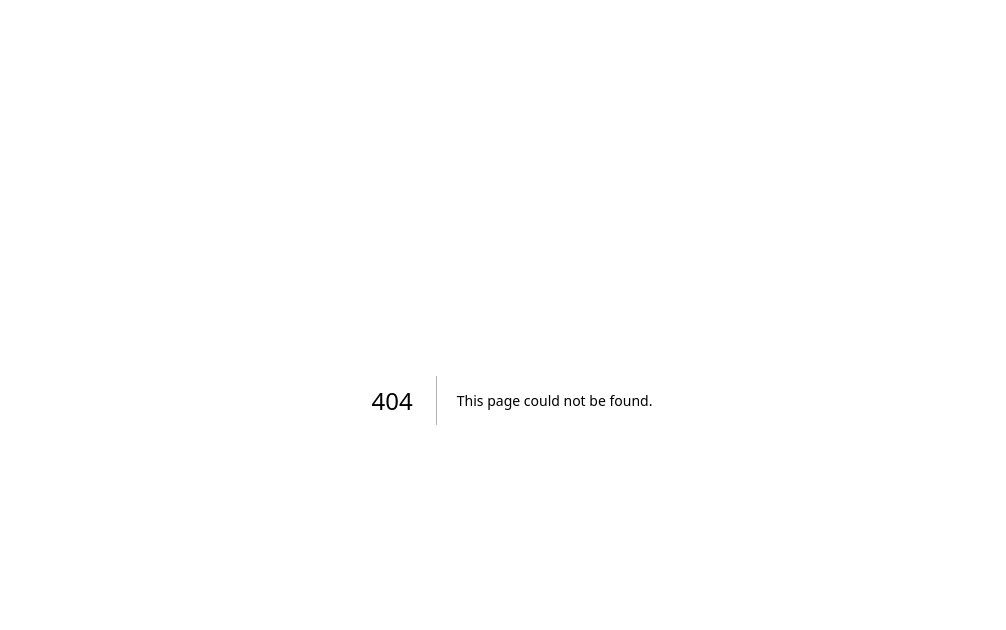
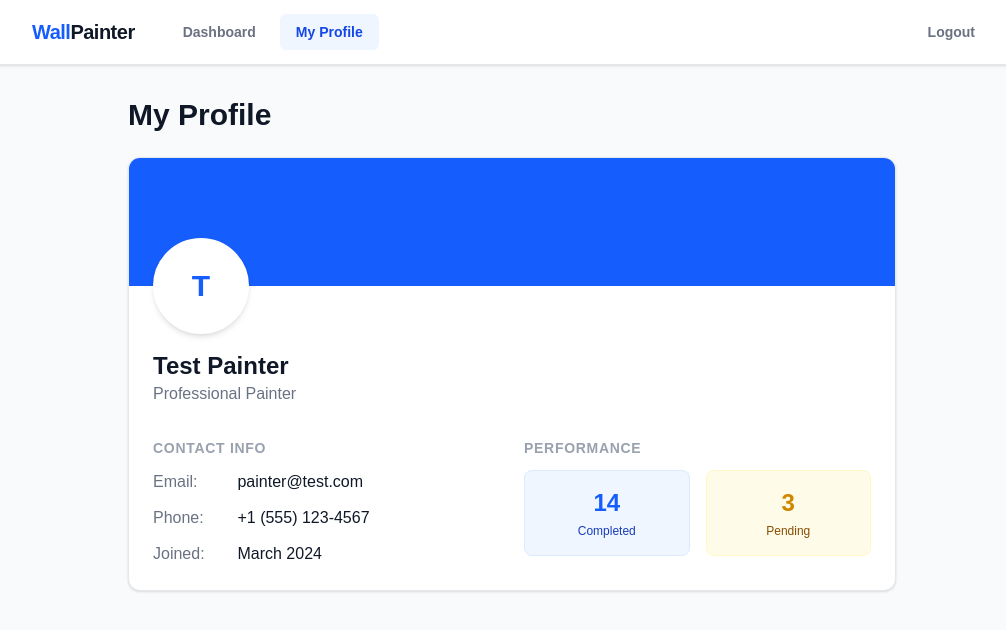
Before and after one commit to MayankMohit/Wall-Painting-App, a Next.js app: page /painter/profile in a window 1280 px wide. Before the commit this address had no page. Shown: the top 630 px of the page, without its empty margins (128-1134 px from the left). Built offline with nearby package versions, Linux system fonts and the light colour scheme.

Commit message:
feat: complete painter workflow UI and global layout

```diff
--- a/src/app/painter/dashboard/page.tsx
+++ b/src/app/painter/dashboard/page.tsx
@@ -20,17 +20,17 @@
   const [isLoading, setIsLoading] = useState(true);
 
   useEffect(() => {
-    // ---------------------------------------------------------
-    // DUMMY DATA FOR FRONTEND TESTING
-    // ---------------------------------------------------------
-    // Faking an 800ms network request so you can see the loading state
+    let isMounted = true; // Tracks if the component is currently visible
 
-    console.log("Dashboard mounted, starting timer..."); // <-- ADDED FOR DEBUGGING
+    const fetchJobs = async () => {
+      // 1. Force loading state to true whenever this runs
+      setIsLoading(true);
 
-    const timer = setTimeout(() => {
-      // console.log("Timer finished, setting jobs..."); // <-- ADDED FOR DEBUGGING
+      // 2. Simulate the API delay (or eventually use real await fetch('/api/jobs'))
+      await new Promise(resolve => setTimeout(resolve, 800));
 
-    // setTimeout(() => {
+      // 3. ONLY update the state if the user hasn't clicked away
+      if (isMounted) {
         setJobs([
           {
             _id: 'job_1042',
@@ -50,8 +50,16 @@
           },
         ]);
         setIsLoading(false);
-    }, 800);
-    return () => {clearTimeout(timer)}; // Cleanup timeout on unmount
+      }
+    };
+
+    fetchJobs();
+
+    // Cleanup: If the component unmounts, just flip the flag.
+    // This stops React from trying to update state on a page that isn't there!
+    return () => {
+      isMounted = false;
+    };
   }, []);
 
   return (
@@ -107,7 +115,6 @@
                 >
                   View Details
                 </Link>
-                {/* Links directly to the Submission form */}
 
               </div>
             </div>
--- a/src/app/painter/jobs/[jobId]/page.tsx
+++ b/src/app/painter/jobs/[jobId]/page.tsx
@@ -29,6 +29,8 @@
   const [isLoading, setIsLoading] = useState(true);
 
   useEffect(() => {
+    let isMounted = true; // Safety flag for Next.js routing
+
     // ---------------------------------------------------------
     // REAL API LOGIC (Matches Step 3 & 4 of your workflow)
     // ---------------------------------------------------------
@@ -37,16 +39,18 @@
       const token = localStorage.getItem('token');
 
       // Step 3: Open Job
-      const jobRes = await fetch(`/api/jobs/${params.jobId}`, { headers: { Authorization: `Bearer ${token}` } });
+      const jobRes = await fetch(`/api/jobs/${jobId}`, { headers: { Authorization: `Bearer ${token}` } });
       const jobData = await jobRes.json();
 
       // Step 4: See my submissions
-      const subRes = await fetch(`/api/jobs/${params.jobId}/submissions`, { headers: { Authorization: `Bearer ${token}` } });
+      const subRes = await fetch(`/api/jobs/${jobId}/submissions`, { headers: { Authorization: `Bearer ${token}` } });
       const subData = await subRes.json();
 
+      if (isMounted) {
         setJob(jobData);
         setSubmissions(subData.submissions);
         setIsLoading(false);
+      }
     };
     fetchJobAndSubmissions();
     */
@@ -54,7 +58,11 @@
     // ---------------------------------------------------------
     // DUMMY DATA FOR FRONTEND TESTING
     // ---------------------------------------------------------
-    const timer = setTimeout(() => {
+    const fetchDummyData = async () => {
+      setIsLoading(true);
+      await new Promise(resolve => setTimeout(resolve, 600));
+
+      if (isMounted) {
         setJob({
           _id: jobId,
           jobNumber: '#1042',
@@ -70,9 +78,14 @@
         ]);
 
         setIsLoading(false);
-    }, 600);
+      }
+    };
 
-    return () => clearTimeout(timer);
+    fetchDummyData();
+
+    return () => {
+      isMounted = false; // Cleanup flag on unmount
+    };
   }, [jobId]);
 
   if (isLoading) {
@@ -99,7 +112,7 @@
           </div>
           {/* Link to Step 7 (Create Submission) */}
           <Link
-            href={`/painter/jobs/${jobId}/submit`}
+            href={`/painter/jobs/${jobId}/new`}
             className="bg-blue-600 text-white px-4 py-2 rounded-md font-medium hover:bg-blue-700 transition-colors shadow-sm"
           >
             + Add New Submission
@@ -125,11 +138,14 @@
                 {sub.status === 'approved' && <span className="bg-green-100 text-green-800 text-xs px-3 py-1 rounded-full font-bold uppercase">Approved</span>}
                 {sub.status === 'rejected' && <span className="bg-red-100 text-red-800 text-xs px-3 py-1 rounded-full font-bold uppercase">Rejected</span>}
 
-                {/* Steps 8 & 9: Edit/Resubmit Logic */}
+                {/* Fixed: Converted to Link pointing to the new dynamic route */}
                 {(sub.status === 'pending' || sub.status === 'rejected') && (
-                  <button className="text-sm text-blue-600 hover:underline font-medium border border-blue-200 px-3 py-1.5 rounded hover:bg-blue-50">
+                  <Link
+                    href={`/painter/jobs/${jobId}/submissions/${sub._id}`}
+                    className="text-sm text-blue-600 hover:underline font-medium border border-blue-200 px-3 py-1.5 rounded hover:bg-blue-50"
+                  >
                     {sub.status === 'rejected' ? 'Fix & Resubmit' : 'Edit'}
-                  </button>
+                  </Link>
                 )}
               </div>
             </div>
--- /dev/null
+++ b/src/app/painter/jobs/[jobId]/submissions/[id]/page.tsx
@@ -0,0 +1,117 @@
+'use client';
+
+import { useState, useEffect, use } from 'react';
+import { useRouter } from 'next/navigation';
+import Link from 'next/link';
+
+export default function EditSubmissionPage({ params }: { params: Promise<{ jobId: string, id: string }> }) {
+  const resolvedParams = use(params);
+  const { jobId, id: submissionId } = resolvedParams;
+
+  const router = useRouter();
+  const [isUploading, setIsUploading] = useState(false);
+  const [submission, setSubmission] = useState<any>(null);
+
+  // 1. Simulate fetching the specific submission data
+  useEffect(() => {
+    let isMounted = true; // Safety flag
+
+    const fetchSubmission = async () => {
+      // API TESTING PLACEHOLDER: GET /api/jobs/:jobId/submissions/:id
+      await new Promise(resolve => setTimeout(resolve, 500));
+
+      if (isMounted) {
+        // Dummy data response
+        setSubmission({
+          photoNo: 'Wall A-12',
+          paintingSize: '10x12 ft',
+          status: 'rejected',
+          feedback: 'Lighting is too dark, please re-take the after photo.', // Owner feedback
+        });
+      }
+    };
+
+    fetchSubmission();
+
+    return () => {
+      isMounted = false; // Cleanup
+    };
+  }, [submissionId]);
+
+  const handleSubmit = async (e: React.FormEvent) => {
+    e.preventDefault();
+    setIsUploading(true);
+
+    try {
+      // ---------------------------------------------------------
+      // API TESTING PLACEHOLDER:
+      // When the backend API gets done, we can test it right here.
+      // e.g., await fetch(`/api/jobs/${jobId}/submissions/${submissionId}`, { method: 'PUT', body: ... })
+      // ---------------------------------------------------------
+
+      await new Promise(resolve => setTimeout(resolve, 1500)); // Simulate PUT request
+
+      alert('Success! Submission updated and sent back for review.');
+      router.push(`/painter/jobs/${jobId}`);
+    } catch (error) {
+      alert("Something went wrong with the update.");
+    } finally {
+      setIsUploading(false);
+    }
+  };
+
+  if (!submission) return <div className="p-10 text-center text-gray-500 animate-pulse">Loading submission details...</div>;
+
+  return (
+    <div className="max-w-2xl mx-auto p-6 bg-white rounded-xl shadow-sm border border-gray-200 mt-4">
+      <div className="mb-6 flex justify-between items-center border-b pb-4">
+        <div>
+          <h2 className="text-2xl font-bold text-gray-900">
+            {submission.status === 'rejected' ? 'Fix & Resubmit' : 'Edit Submission'}
+          </h2>
+          <p className="text-gray-500">Updating Photo ID: {submissionId}</p>
+        </div>
+        <Link href={`/painter/jobs/${jobId}`} className="text-gray-500 hover:text-gray-800 text-sm font-medium">
+          Cancel
+        </Link>
+      </div>
+
+      {submission.status === 'rejected' && (
+        <div className="mb-6 p-4 bg-red-50 border-l-4 border-red-500 rounded-r-md">
+          <h3 className="text-red-800 font-bold text-sm">Owner Feedback:</h3>
+          <p className="text-red-700 text-sm mt-1">{submission.feedback}</p>
+        </div>
+      )}
+
+      <form onSubmit={handleSubmit} className="space-y-6">
+        <div>
+          <label className="block text-sm font-medium text-gray-700">Photo / Wall Number</label>
+          <input
+            type="text"
+            defaultValue={submission.photoNo}
+            className="mt-1 block w-full rounded-md border-2 border-gray-300 p-3 text-gray-900 outline-none"
+            required
+            disabled={isUploading}
+          />
+        </div>
+
+        <div>
+          <label className="block text-sm font-medium text-gray-700">Upload New Wall Photos</label>
+          <div className="border-2 border-dashed border-blue-300 bg-blue-50 rounded-md p-6 flex justify-center items-center mt-1">
+             <input type="file" multiple accept="image/*" disabled={isUploading} className="text-sm" />
+          </div>
+        </div>
+
+        <button
+          type="submit"
+          disabled={isUploading}
+          className={`w-full text-white rounded-md py-3 px-4 font-bold transition-colors ${
+            isUploading ? 'bg-gray-400' : 'bg-blue-600 hover:bg-blue-700'
+          }`}
+        >
+          {isUploading ? 'Updating Database...' : 'Save & Resubmit'}
+        </button>
+      </form>
+    </div>
+  );
+}
--- a/src/app/painter/layout.tsx
+++ b/src/app/painter/layout.tsx
@@ -1,12 +1,13 @@
 'use client';
 
+import Link from 'next/link';
+import { usePathname, useRouter } from 'next/navigation';
 import { useAuthStore } from '@/store/authStore';
-import { useRouter } from 'next/navigation';
-import Link from 'next/link';
 
 export default function PainterLayout({ children }: { children: React.ReactNode }) {
-  const { user, logout } = useAuthStore();
+  const pathname = usePathname();
   const router = useRouter();
+  const { logout } = useAuthStore();
 
   const handleLogout = () => {
     logout();
@@ -14,27 +15,59 @@
   };
 
   return (
-    <div className="min-h-screen bg-gray-100">
-      {/* Top Navigation Bar */}
-      <nav className="bg-white shadow-sm p-4 flex justify-between items-center">
-        <Link href="/painter/dashboard" className="font-bold text-xl text-blue-600 hover:opacity-80 transition-opacity">
-          WallPainting APP
+    <div className="min-h-screen bg-gray-50">
+      {/* Global Navigation Bar for Painters */}
+      <nav className="bg-white border-b border-gray-200 sticky top-0 z-10 shadow-sm">
+        <div className="max-w-5xl mx-auto px-4 sm:px-6 lg:px-8">
+          <div className="flex justify-between h-16">
+
+            {/* Left Side: Logo & Main Links */}
+            <div className="flex items-center gap-8">
+              <div className="flex-shrink-0 flex items-center">
+                <span className="text-xl font-black text-blue-600 tracking-tight">
+                  Wall<span className="text-gray-900">Painter</span>
+                </span>
+              </div>
+
+              <div className="hidden sm:flex space-x-2">
+                <Link
+                  href="/painter/dashboard"
+                  className={`px-4 py-2 rounded-md text-sm font-bold transition-colors ${
+                    pathname.includes('/dashboard') || pathname.includes('/jobs')
+                      ? 'bg-blue-50 text-blue-700'
+                      : 'text-gray-500 hover:bg-gray-100 hover:text-gray-900'
+                  }`}
+                >
+                  Dashboard
                 </Link>
-        <div className="flex items-center gap-4">
-          <span className="text-sm text-gray-600 hidden sm:inline-block">
-            Welcome, <strong>{user?.name || 'Painter'}</strong>
-          </span>
+                <Link
+                  href="/painter/profile"
+                  className={`px-4 py-2 rounded-md text-sm font-bold transition-colors ${
+                    pathname.includes('/profile')
+                      ? 'bg-blue-50 text-blue-700'
+                      : 'text-gray-500 hover:bg-gray-100 hover:text-gray-900'
+                  }`}
+                >
+                  My Profile
+                </Link>
+              </div>
+            </div>
+
+            {/* Right Side: Logout */}
+            <div className="flex items-center">
               <button
                 onClick={handleLogout}
-            className="text-sm bg-red-50 text-red-600 px-3 py-1 rounded hover:bg-red-100 transition-colors"
+                className="text-sm font-bold text-gray-500 hover:text-red-600 transition-colors px-4 py-2 rounded-md hover:bg-red-50 border border-transparent hover:border-red-100"
               >
                 Logout
               </button>
             </div>
+          </div>
+        </div>
       </nav>
 
-      {/* Main Page Content */}
-      <main className="max-w-4xl mx-auto p-6">
+      {/* Main Content Area - Renders the specific page underneath the navbar */}
+      <main className="max-w-5xl mx-auto p-4 sm:p-6 lg:p-8">
         {children}
       </main>
     </div>
--- a/src/app/painter/my-submissions/[id]/page.tsx
+++ /dev/null
@@ -1,3 +0,0 @@
-export default function Page() {
-  return null;
-}
--- a/src/app/painter/my-submissions/page.tsx
+++ /dev/null
@@ -1,3 +0,0 @@
-export default function Page() {
-  return null;
-}
--- /dev/null
+++ b/src/app/painter/profile/page.tsx
@@ -0,0 +1,78 @@
+'use client';
+
+import { useState, useEffect } from 'react';
+import { useAuthStore } from '@/store/authStore';
+
+export default function PainterProfilePage() {
+  const { user } = useAuthStore();
+  const [profileData, setProfileData] = useState<any>(null);
+
+  useEffect(() => {
+    // ---------------------------------------------------------
+    // API TESTING PLACEHOLDER:
+    // When the backend API gets done, we test the GET /api/profile here
+    // ---------------------------------------------------------
+    const fetchProfile = async () => {
+      await new Promise(resolve => setTimeout(resolve, 600)); // Network delay
+
+      setProfileData({
+        name: user?.name || 'Test Painter',
+        email: user?.email || 'painter@test.com',
+        phone: '+1 (555) 123-4567',
+        joined: 'March 2024',
+        stats: { completedJobs: 14, pendingApprovals: 3 }
+      });
+    };
+    fetchProfile();
+  }, [user]);
+
+  if (!profileData) return <div className="p-10 text-center animate-pulse">Loading profile...</div>;
+
+  return (
+    <div className="max-w-3xl mx-auto space-y-6">
+      <h1 className="text-3xl font-bold text-gray-900">My Profile</h1>
+
+      <div className="bg-white rounded-xl shadow-sm border border-gray-200 overflow-hidden">
+        {/* Header Background */}
+        <div className="h-32 bg-blue-600"></div>
+
+        <div className="px-6 pb-6 relative">
+          {/* Avatar Fake Image */}
+          <div className="w-24 h-24 bg-white rounded-full border-4 border-white shadow-md absolute -top-12 flex items-center justify-center text-3xl font-bold text-blue-600">
+            {profileData.name.charAt(0)}
+          </div>
+
+          <div className="pt-16">
+            <h2 className="text-2xl font-bold text-gray-900">{profileData.name}</h2>
+            <p className="text-gray-500">Professional Painter</p>
+          </div>
+
+          <div className="mt-8 grid grid-cols-1 md:grid-cols-2 gap-6">
+            <div>
+              <h3 className="text-sm font-bold text-gray-400 uppercase tracking-wider mb-3">Contact Info</h3>
+              <div className="space-y-3">
+                <p className="text-gray-900"><span className="text-gray-500 w-20 inline-block">Email:</span> {profileData.email}</p>
+                <p className="text-gray-900"><span className="text-gray-500 w-20 inline-block">Phone:</span> {profileData.phone}</p>
+                <p className="text-gray-900"><span className="text-gray-500 w-20 inline-block">Joined:</span> {profileData.joined}</p>
+              </div>
+            </div>
+
+            <div>
+              <h3 className="text-sm font-bold text-gray-400 uppercase tracking-wider mb-3">Performance</h3>
+              <div className="flex gap-4">
+                <div className="bg-blue-50 p-4 rounded-lg flex-1 text-center border border-blue-100">
+                  <div className="text-2xl font-bold text-blue-600">{profileData.stats.completedJobs}</div>
+                  <div className="text-xs text-blue-800 font-medium mt-1">Completed</div>
+                </div>
+                <div className="bg-yellow-50 p-4 rounded-lg flex-1 text-center border border-yellow-100">
+                  <div className="text-2xl font-bold text-yellow-600">{profileData.stats.pendingApprovals}</div>
+                  <div className="text-xs text-yellow-800 font-medium mt-1">Pending</div>
+                </div>
+              </div>
+            </div>
+          </div>
+        </div>
+      </div>
+    </div>
+  );
+}
--- a/src/app/painter/submit-form/page.tsx
+++ /dev/null
@@ -1,3 +0,0 @@
-export default function Page() {
-  return null;
-}
```
Also changed, not shown: src/app/painter/jobs/[jobId]/new/page.tsx (renamed from src/app/painter/jobs/[jobId]/submit/page.tsx). Lines whose indentation alone changed are shown as unchanged.
